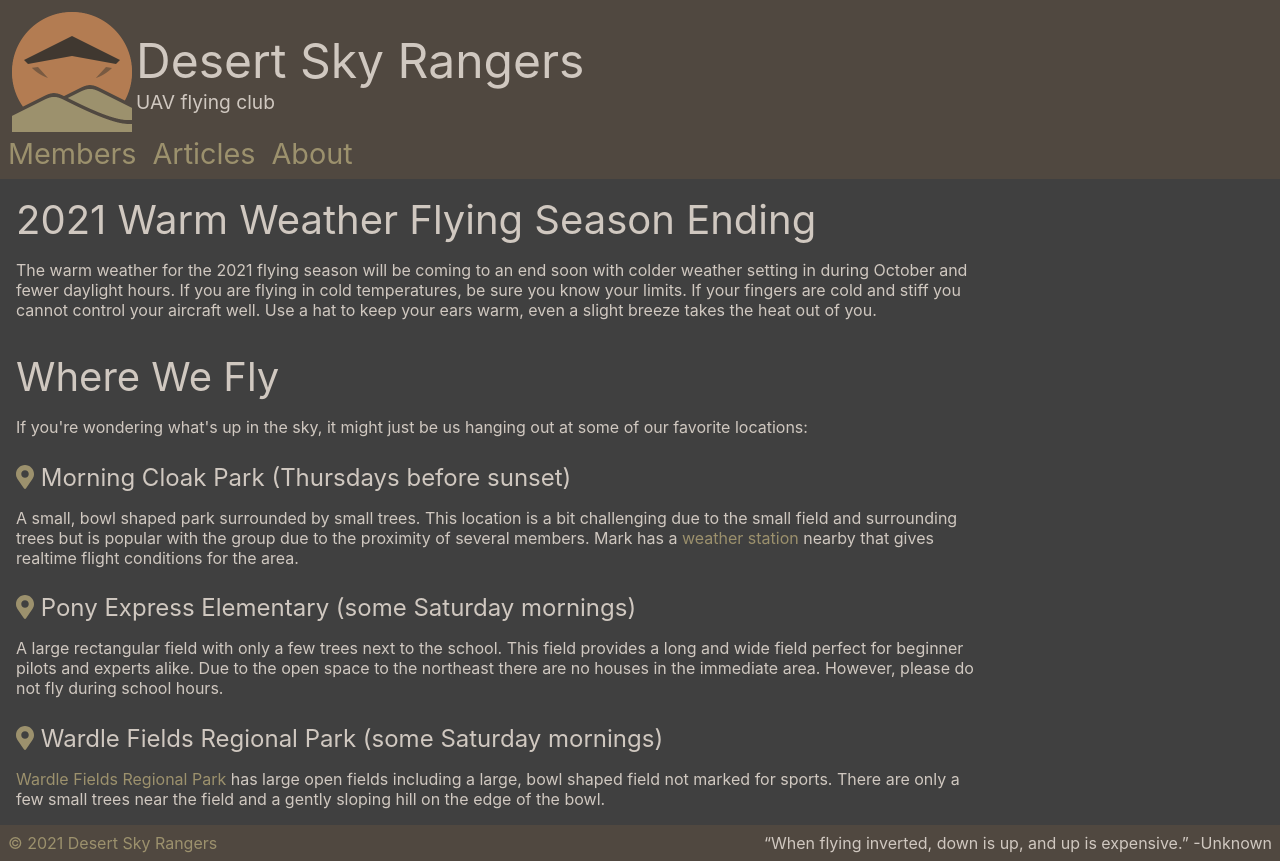
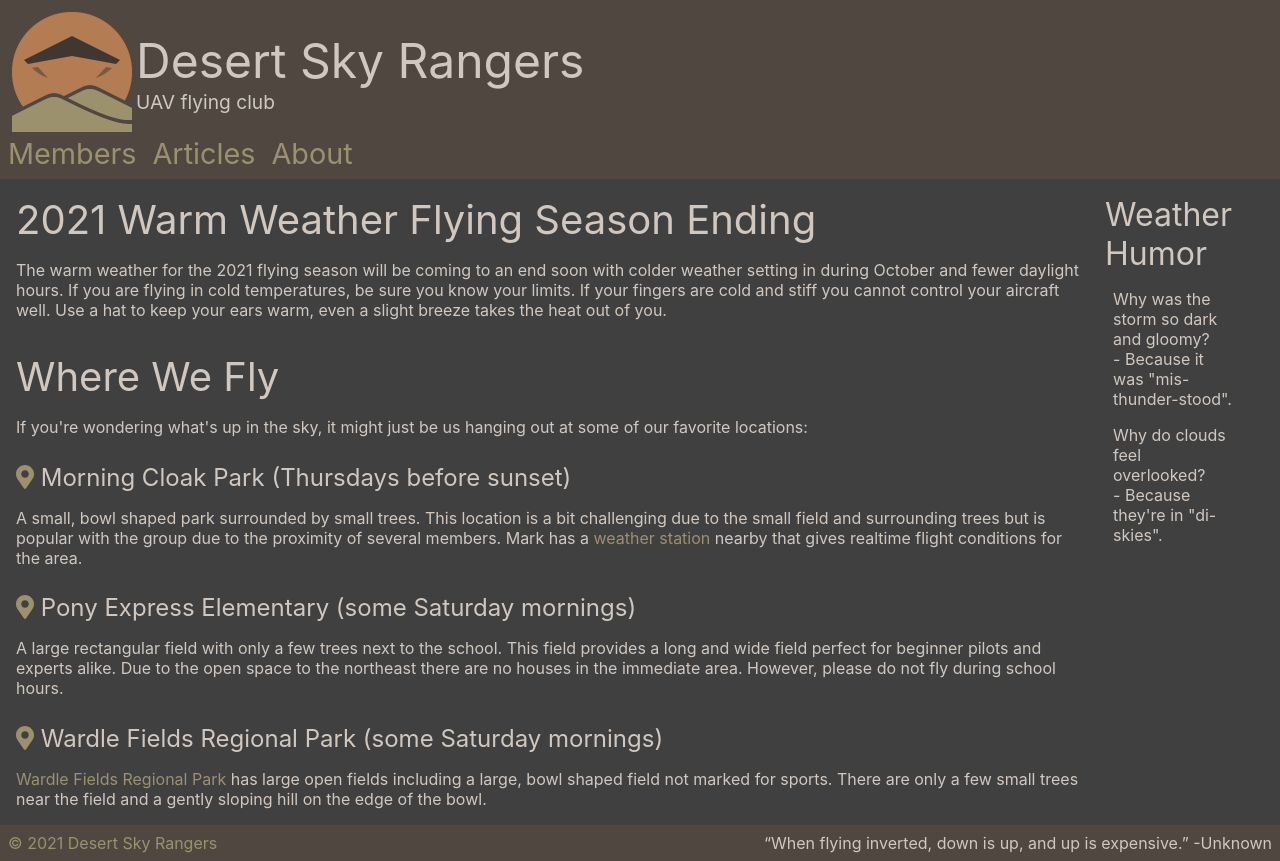
Before and after one commit to desertskyrangers/www.desertskyrangers.org, a React (Create React App) app: page / in a window 1280 px wide. Built offline with nearby package versions, Linux system fonts and the light colour scheme.

Commit message:
Add some weather humor

```diff
--- a/src/App.css
+++ b/src/App.css
@@ -141,8 +141,8 @@ h6 {
 }
 
 .content {
-	max-width: 60rem;
-	min-width: 10rem;
+	/*max-width: 60rem;*/
+	/*min-width: 10rem;*/
 
 	padding: 0 1rem 0 1rem;
 
@@ -150,21 +150,30 @@ h6 {
 
 	display: flex;
 	flex-flow: column nowrap;
+	/* along the main axis */
 	justify-content: flex-start;
+	/* along the cross axis */
+	align-items: stretch;
+
 }
 
 .content table {
 	margin: 0.5em 0 0.5em 0;
-	display: table; border-collapse: separate; border-spacing: 2px;
+	display: table;
+	border-collapse: separate;
+	border-spacing: 2px;
 	background: var(--secondary-black);
 }
 
 .content tbody {
-	display: table-row-group; vertical-align: middle; border-color: inherit;
+	display: table-row-group;
+	vertical-align: middle;
+	border-color: inherit;
 }
 
 .content td {
-	display: table-cell; vertical-align: inherit;
+	display: table-cell;
+	vertical-align: inherit;
 	background: var(--primary-black);
 }
 
@@ -173,12 +182,31 @@ h6 {
 
 	display: flex;
 	flex-flow: row nowrap;
+	/* along the main axis */
+	justify-content: flex-start;
+	/* along the cross axis */
 	align-items: flex-start;
 }
 
 .column {
 	display: flex;
 	flex-flow: column nowrap;
+}
+
+.news {
+	margin: 1rem 2rem;
+
+	display: flex;
+	flex-flow: row nowrap;
+	/* along the main axis */
+	justify-content: right;
+	/* along the cross axis */
+	align-items: flex-start;
+}
+
+.news .title {
+	font-size: 2rem;
+	margin: 0 0 0 -0.5rem;
 }
 
 .footer {
@@ -198,7 +226,8 @@ h6 {
 .footer .tagline {
 }
 
-.member {}
+.member {
+}
 
 .member .photo {
 	margin: 0.5rem;
--- a/src/Home.js
+++ b/src/Home.js
@@ -53,6 +53,11 @@ export default class Home extends React.Component {
 						</p>
 					</div>
 					<div className="column news">
+						<div>
+							<div className='title'>Weather Humor</div>
+							<p>Why was the storm so dark and gloomy?<br/>- Because it was "mis-thunder-stood".</p>
+							<p>Why do clouds feel overlooked?<br/>- Because they're in "di-skies".</p>
+						</div>
 					</div>
 				</div>
 			</div>
```
